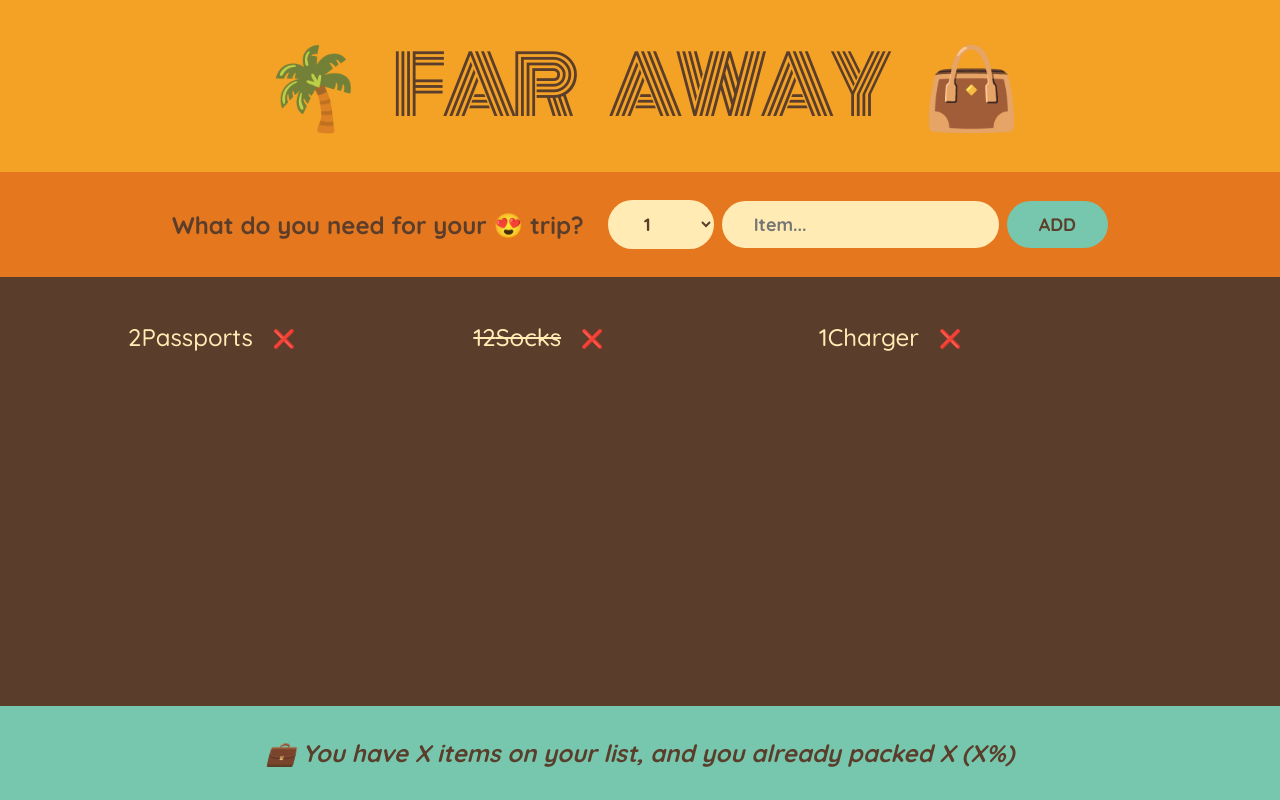
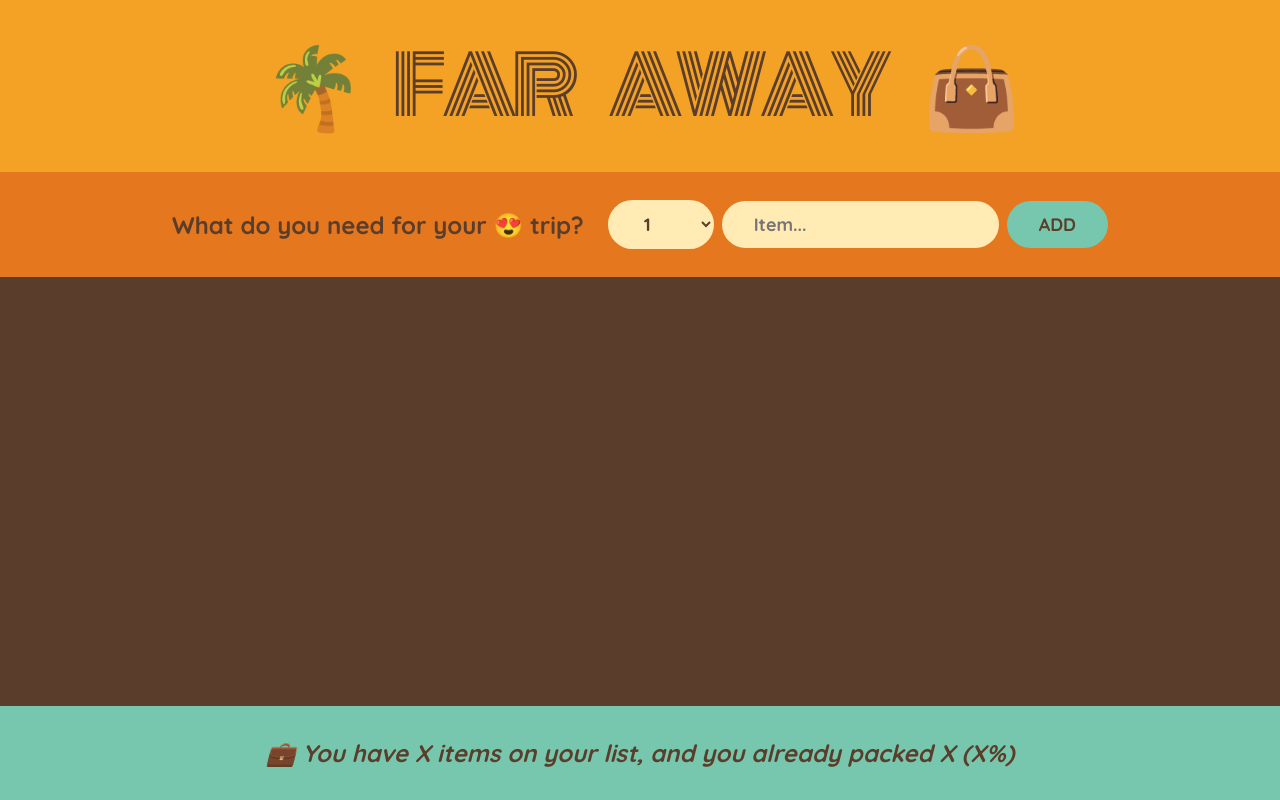
Before and after one commit to PramodYadav2711/05-travel-list, a React (Create React App) app: page / in a window 1280 px wide. Built offline with nearby package versions, Linux system fonts and the light colour scheme.

Commit message:
"Lifted state up" to App component which adds item

```diff
--- a/src/App.js
+++ b/src/App.js
@@ -7,11 +7,17 @@ const initialItems = [
 ];
 
 export default function App() {
+  const [items, setItems] = useState([]);
+
+  function handleAddItems(item) {
+    setItems((items) => [...items, item]);
+  }
+
   return (
     <div className="app">
       <Logo />
-      <Form />
-      <PackingList />
+      <Form onAddItem={handleAddItems} />
+      <PackingList items={items} />
       <Stats />
     </div>
   );
@@ -21,14 +27,9 @@ function Logo() {
   return <h1>🌴 Far Away 👜</h1>;
 }
 
-function Form() {
+function Form({ onAddItem }) {
   const [description, setDescription] = useState("");
   const [quantity, setQuantity] = useState(1);
-  const [items, setItems] = useState([]);
-
-  function handleAddItems(item) {
-    setItems((items) => [...items, item]);
-  }
 
   function handleSubmit(event) {
     event.preventDefault();
@@ -39,7 +40,7 @@ function Form() {
     const newItem = { description, quantity, packed: false, id: Date.now() };
     console.log(newItem);
 
-    handleAddItems(newItem);
+    onAddItem(newItem);
 
     // setting both description and quantity to their initial state after the data hass been captured
     setDescription("");
@@ -72,11 +73,11 @@ function Form() {
   );
 }
 
-function PackingList() {
+function PackingList({ items }) {
   return (
     <div className="list">
       <ul>
-        {initialItems.map((item) => (
+        {items.map((item) => (
           <Item item={item} key={item.id} />
         ))}
       </ul>
@@ -88,8 +89,7 @@ function Item({ item }) {
   return (
     <li>
       <span style={item.packed ? { textDecoration: "line-through" } : {}}>
-        {item.quantity}
-        {item.description}
+        {item.quantity} {item.description}
       </span>
       <button>❌</button>
     </li>
```
